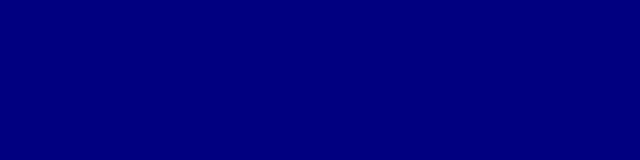
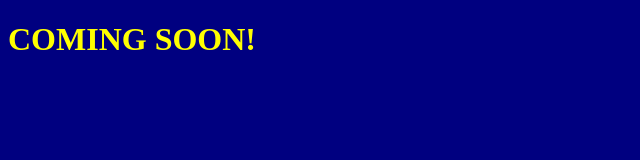
Before and after one commit to IST250hub/IST250hub.github.io, a plain HTML site: page index.html in a window 1280 px wide. Shown: the whole page, without its empty margins (0-640 px from the left). Drawn offline with Linux system fonts and the light colour scheme.

Commit message:
Add heading 'COMING SOON!' to index.html

```diff
--- a/index.html
+++ b/index.html
@@ -7,6 +7,6 @@
     <link rel="stylesheet" href="styles.css">
 </head>
 <body>
-
+    <h1>COMING SOON!</h1>
 </body>
 </html>
```
